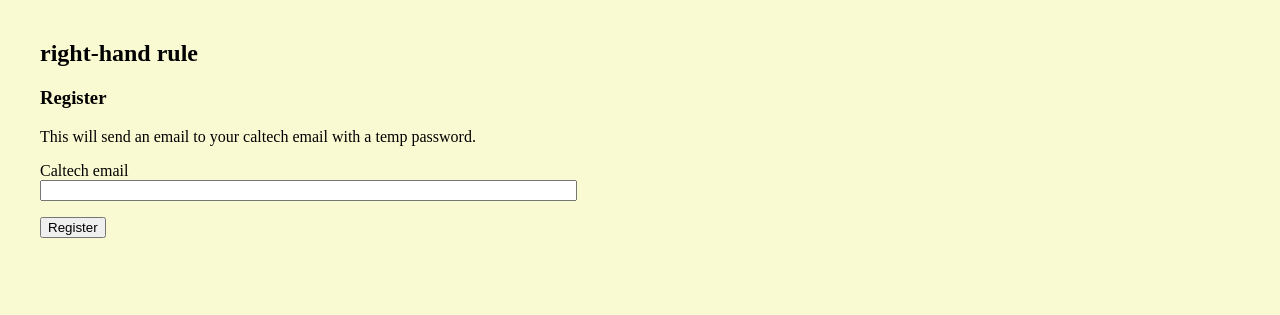
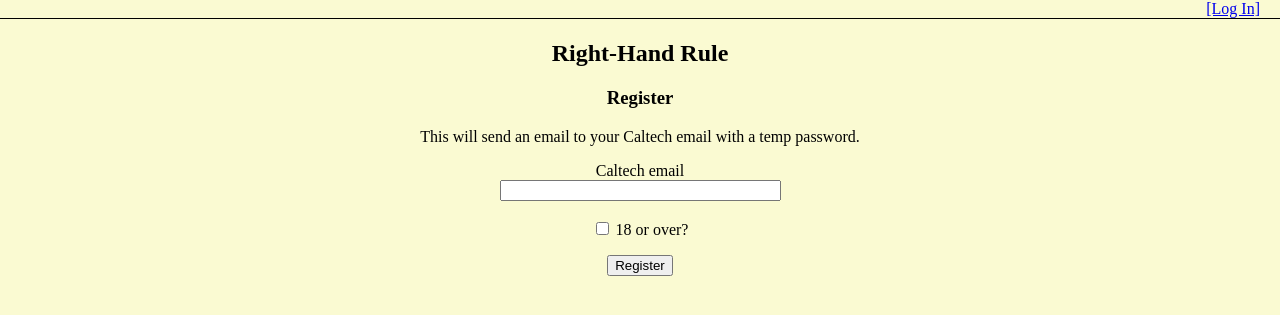
Before and after one commit to davidbelliott/rhr, a Flask app: page /register in a window 1280 px wide. Shown: the top 315 px of the page. Run offline with Flask 2, Linux system fonts and the light colour scheme; parts of the project's set-up code (start-up, migrations or seed data) failed here and were passed over.

Commit message:
Lots of cosmetic and ease-of-use improvements

```diff
--- a/config.py
+++ b/config.py
@@ -5,4 +5,4 @@
     SQLALCHEMY_DATABASE_URI = 'sqlite:///' + os.path.join(basedir, 'app.db')
     SQLALCHEMY_TRACK_MODIFICATIONS = False
     DEBUG = True
-    MAX_CHECKS = 69
+    MAX_CHECKS = 20
--- a/rhr.py
+++ b/rhr.py
@@ -3,7 +3,7 @@
 from flask_sqlalchemy import SQLAlchemy
 from flask_wtf import FlaskForm
 from peewee import *
-from wtforms import StringField, PasswordField, BooleanField, SubmitField
+import wtforms
 from wtforms.validators import ValidationError, DataRequired, Email, EqualTo
 from werkzeug.security import generate_password_hash, check_password_hash
 import string
@@ -21,7 +21,7 @@
 
 SCOPES = 'https://www.googleapis.com/auth/gmail.send'
 CLIENT_SECRET_FILE = 'instance/client_secret.json'
-APPLICATION_NAME = 'Gmail API Python Send Email'
+APPLICATION_NAME = 'rhr'
 SENDER_EMAIL = 'thempaulschlacter1911@gmail.com'
 
 def get_credentials():
@@ -76,17 +76,15 @@
 login = LoginManager(app)
 login.login_view = 'login'
 
-
-
-
 class LoginForm(FlaskForm):
-    email = StringField('Caltech email', validators=[DataRequired()])
-    password = PasswordField('Password', validators=[DataRequired()])
-    submit = SubmitField('Log in')
+    email = wtforms.StringField('Caltech email', validators=[DataRequired(), Email()])
+    password = wtforms.PasswordField('Password', validators=[DataRequired()])
+    submit = wtforms.SubmitField('Log in')
 
 class RegistrationForm(FlaskForm):
-    email = StringField('Caltech email', validators=[DataRequired()])
-    submit = SubmitField('Register')
+    email = wtforms.StringField('Caltech email', validators=[DataRequired(), Email()])
+    eighteen = wtforms.BooleanField('18 or over?', validators=[DataRequired(message='You must certify you are 18 or over to proceed.')])
+    submit = wtforms.SubmitField('Register')
 
     def validate_email(self, email):
         user = User.get(User.email == email.data)
@@ -94,16 +92,10 @@
             raise ValidationError('Caltech email address not found')
 
 class ChangePasswordForm(FlaskForm):
-    password = PasswordField('Current password', validators=[DataRequired()])
-    new_password = PasswordField('New password', validators=[DataRequired(), EqualTo('new_password_2', message='Passwords must match')])
-    new_password_2 = PasswordField('Confirm new password', validators=[DataRequired()])
-    submit = SubmitField('Change password')
-
-'''like = db.Table('likes',
-        db.Column('liker_id', db.Integer, db.ForeignKey('user.id'), primary_key=True),
-        db.Column('liked_id', db.Integer, db.ForeignKey('user.id'), primary_key=True),
-)'''
-
+    password = wtforms.PasswordField('Current password', validators=[DataRequired()])
+    new_password = wtforms.PasswordField('New password', validators=[DataRequired(), EqualTo('new_password_2', message='Passwords must match')])
+    new_password_2 = wtforms.PasswordField('Confirm new password', validators=[DataRequired()])
+    submit = wtforms.SubmitField('Change password')
 
 class User(UserMixin, Model):
     email = CharField(unique=True)
@@ -135,7 +127,6 @@
             .select()
             .join(Like, on=Like.from_user)
             .where(Like.liked == self))
-
 
 class Like(Model):
     liker = ForeignKeyField(User, backref='likes')
@@ -190,8 +181,9 @@
         try:
             with db:
                 user = User.get(User.email == form.email.data)
-                if user.registered == 0:
+                if user.registered == 0: # first login
                     user.registered = 1
+                    user.subscribed = 1
                     user.save()
             found_user = True
         except User.DoesNotExist:
@@ -213,31 +205,24 @@
 def register():
     if current_user.is_authenticated:
         return redirect(url_for('index'))
-    success = False
     form = RegistrationForm()
     if form.validate_on_submit():
-        #try:
-        with db:
-            user = User.get(User.email == form.email.data)
-            #if(user.registered == 0):
-            if(True):
-                user.subscribed = 1
-                password = make_password(8, string.ascii_letters)
-                user.set_password(password)
-                user.save()
+        try:
+            with db:
+                user = User.get(User.email == form.email.data)
+                if(user.registered == 0):
+                    password = make_password(8, string.ascii_letters)
+                    user.set_password(password)
+                    user.save()
 
-                # Send email with temp password
-                subject = "RHR registration successful"
-                msg = "Your temp password is {}\nIf you did not register, please ignore this email.".format(password)
-                SendMessage(SENDER_EMAIL, user.email, subject, msg)
+                    # Send email with temp password
+                    subject = "RHR registration successful"
+                    msg = "Your temp password is {}\nIf you did not register, please ignore this email.".format(password)
+                    SendMessage(SENDER_EMAIL, user.email, subject, msg)
+        except User.DoesNotExist:
+            pass
+        flash('Check your email. If you are not already registered, you will have received an email with a temp password.')
 
-
-        flash('Check your email. If you are not already registered, you will have received an email with a temp password.')
-        success = True
-        #except User.DoesNotExist:
-            #flash('This user does not exist')
-
-    if success:
         return redirect(url_for('login'))
     else:
         return render_template('register.html', form=form)
@@ -247,7 +232,6 @@
     success = False
     form = ChangePasswordForm()
     if form.validate_on_submit():
-        #try:
         with db:
             if(current_user.check_password(form.password.data)):
                 current_user.set_password(form.new_password.data)
@@ -256,8 +240,6 @@
                 success = True
             else:
                 flash('Incorrect current password')
-        #except User.DoesNotExist:
-            #flash('This user does not exist')
 
     if success:
         return redirect(url_for('login'))
@@ -319,13 +301,13 @@
                         flash('New match with {}!'.format(their_user.name))
                         if their_user.subscribed:
                             # send notification email
-                            subject = '{} matched with you on RHR'.format(current_user.name)
-                            msg = 'Hit them up at {}'.format(current_user.email)
-                            #SendMessage(SENDER_EMAIL, their_user.email, subject, msg)
-                            flash('They have been notified!')
+                            subject = '{} would like to connect with you on RHR'.format(current_user.name)
+                            msg = 'Contact them at {}'.format(current_user.email)
+                            SendMessage(SENDER_EMAIL, their_user.email, subject, msg)
+                            flash('They have been notified.')
                         their_like.notified = 1
                         their_like.save()
                         my_like.notified = 1
                         my_like.save()
 
-    return render_template('index.html', current_user=current_user, users=users, likes=liked_users, matches=matched_users)
+    return render_template('index.html', current_user=current_user, users=users, likes=liked_users, matches=matched_users, max_checks=app.config['MAX_CHECKS'])
--- a/static/css/style.css
+++ b/static/css/style.css
@@ -5,13 +5,42 @@
 }
 
 body {
-  margin: 40px;
   background-color: lightgoldenrodyellow;
+  margin: 0px;
+}
+
+.container {
+  margin: 40px 20px 20px 20px;
 }
 
 h1,
 p {
   margin: 0 0 1em 0;
+}
+
+.links {
+    top: 0;
+    left: 0;
+    position: fixed;
+    width: 100%;
+    background-color: lightgoldenrodyellow;
+    border-bottom: 1px solid black;
+    text-align: right;
+    padding: 0 20px;
+}
+
+.footer {
+    width: 100%;
+    border-top: 1px solid black;
+    text-align: center;
+    padding-top: 20px;
+    padding-bottom: 20px;
+    margin-top: 20px;
+    font-size: small;
+}
+
+.center {
+    text-align: center;
 }
 
 .like {
@@ -56,14 +85,6 @@
   flex: 1 1 270px;
 }
 
-.header,
-.footer {
-  margin-left: 5px;
-  margin-right: 5px;
-  flex: 0 1 100%;
-  grid-column: 1 / -1;
-}
-
 /* We need to set the margin used on flex items to 0 as we have gaps in grid.  */
 
 @supports (display: grid) {
--- a/templates/layout.html
+++ b/templates/layout.html
@@ -4,14 +4,16 @@
         {% block head %}
         <meta charset="utf-8">
         <meta name="viewport" content="width=device-width, initial-scale=1">
-        <title>{% block title %}right-hand rule{% endblock %}</title>
+        <title>{% block title %}Right-Hand Rule{% endblock %}</title>
         <link rel="stylesheet" href="{{ url_for('static', filename='css/style.css') }}">
         {% endblock %}
     </head>
     <body>
+        {% with messages = get_flashed_messages() %}
+        {% if self.links() | trim or messages %}
+        <div class="links">
             {% block links %}
             {% endblock %}
-        {% with messages = get_flashed_messages() %}
             {% if messages %}
                 <div class="flashes">
                 {% for message in messages %}
@@ -19,8 +21,15 @@
                 {% endfor %}
                 </div>
             {% endif %}
+        </div>
+        {% endif %}
         {% endwith %}
-        <h2>right-hand rule</h2>
         {% block body %}
         {% endblock %}
+        {% if self.footer() | trim %}
+        <div class="footer">
+            {% block footer %}
+            {% endblock %}
+        </div>
+        {% endif %}
     </body>
--- a/templates/register.html
+++ b/templates/register.html
@@ -1,16 +1,27 @@
 {% extends "layout.html" %}
+{% block links %}
+    <a href="{{url_for('login')}}">[Log In]</a>
+{% endblock %}
 {% block body %}
+<div class="container center">
+<h2>Right-Hand Rule</h2>
 <h3>Register</h3>
-    <p>This will send an email to your caltech email with a temp password.</p>
+    <p>This will send an email to your Caltech email with a temp password.</p>
     <form action="" method="post">
         {{ form.hidden_tag() }}
         <p>
             {{ form.email.label }}<br>
-            {{ form.email(size=64) }}<br>
+            {{ form.email(size=32) }}<br>
             {% for error in form.email.errors %}
+            <span style="color: red;">[{{ error }}]</span>
+            {% endfor %}<br>
+            {{ form.eighteen }}
+            {{ form.eighteen.label }}<br>
+            {% for error in form.eighteen.errors %}
             <span style="color: red;">[{{ error }}]</span>
             {% endfor %}
         </p>
         <p>{{ form.submit() }}</p>
 </form>
+</div>
 {% endblock %}
```
Also changed, not shown: templates/change-password.html (+12 -4 lines), templates/index.html (+11 -3 lines), templates/login.html (+5 -2 lines). Lines whose indentation alone changed are shown as unchanged.
